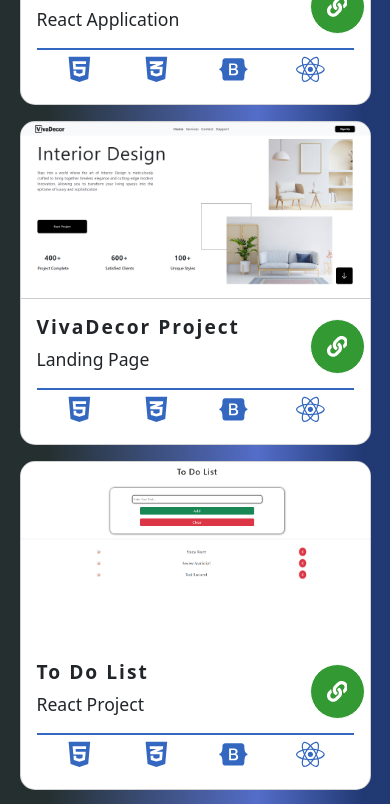
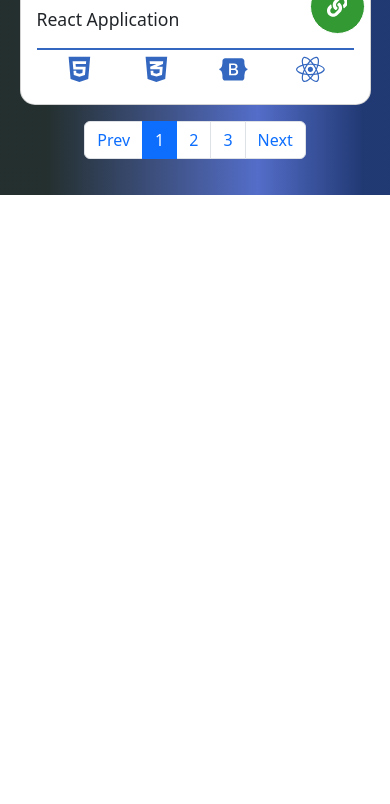
Before and after one commit to Mohamed-A-Awara/portofilo-3wara, a React (Vite) app: page /projects/all in a window 390 px wide. Shown: the part 2380-3184 px from the top of the page. After the commit the page ends 2575 px from the top, so only its background shows below. Built offline with nearby package versions, Linux system fonts and the light colour scheme; grey boxes are pictures that could not be loaded.

Commit message:
Awara Version 2.3.0

```diff
--- a/src/Pages/Projects.jsx
+++ b/src/Pages/Projects.jsx
@@ -47,7 +47,7 @@ function Projects() {
             {/* Header */}
 
 
-            <nav>
+            <nav className='projectNav'>
                 <Link onClick={() => setView('all')}>All Projects</Link>
                 <Link onClick={() => setView('frontend')} className='noborder'>Frontend </Link>
                 {/* <Link onClick={() => setView('frontend')} className='noborder'>Frontend Projects</Link> */}
--- a/src/Pages/ProjectsParts/AllProjects.jsx
+++ b/src/Pages/ProjectsParts/AllProjects.jsx
@@ -1,4 +1,4 @@
-import { } from 'react'
+import { useState } from 'react'
 import '../../Styles/Projects.style.css'
 import { Row, Col, Card, Image } from 'react-bootstrap'
 // import { FaExternalLinkAlt } from 'react-icons/fa'
@@ -21,13 +21,20 @@ function AllProjects() {
     }
     const MobileWidth = screen.availWidth < 768
 
+    const [currentPage, setCurrentPage] = useState(1)
+    const recordsPage = 6
+    const lastIndex = currentPage * recordsPage
+    const firstIndex = lastIndex - recordsPage
+    const records = projects.slice(firstIndex, lastIndex)
+    const nPages = Math.ceil(projects.length / recordsPage)
+    const numbers = [...Array(nPages + 1).keys()].slice(1)
 
     return (
         <section className='all-projects'>
             <div className="HandleContainer mt-4">
                 <Row>
                     {
-                        projects.map((item) => (
+                        records.map((item) => (
                             <>
                                 <Col lg='4' md='6' sm='12' className={MobileWidth ? "mb-5" : "mb-3"} key={item.id}>
                                     <Card className='projectCard'>
@@ -45,7 +52,7 @@ function AllProjects() {
                                             </button>
 
                                             <div className="pro-icons">
-                                                { (item.type == 'frontend' || item.type == 'fullstack') &&
+                                                {(item.type == 'frontend' || item.type == 'fullstack') &&
                                                     <>
                                                         <FaHtml5 />
                                                         <FaCss3Alt />
@@ -63,17 +70,73 @@ function AllProjects() {
                                                 }
                                             </div>
                                         </Card.Body>
-
-
                                     </Card>
                                 </Col>
                             </>
                         ))
                     }
                 </Row>
+
+                <nav className='pagination-parent'>
+                    <ul className='pagination'>
+                        {/* Previous */}
+                        <li className='page-item'>
+                            <a
+                                // href="#"
+                                className='page-link'
+                                onClick={prevPage}
+                            >
+                                Prev
+                            </a>
+                        </li>
+                        {/* Pages */}
+                        {
+                            numbers.map((n, i) => (
+                                <>
+                                    <li className={`page-item ${currentPage == n ? 'active' : ''}`} key={i}>
+                                        <a
+                                            // href="#"
+                                            className='page-link'
+                                            onClick={()=> ChangeCurrentpage(n)}
+                                        >
+                                            {n}
+                                        </a>
+                                    </li>
+
+                                </>
+                            ))
+                        }
+                        {/* Next */}
+                        <li className='page-item'>
+                            <a
+                                // href="#"
+                                className='page-link'
+                                onClick={nextPage}
+                            >
+                                Next
+                            </a>
+                        </li>
+                    </ul>
+                </nav>
             </div>
         </section>
     )
+
+
+    function prevPage (){
+        if (currentPage !== firstIndex){
+            setCurrentPage(currentPage - 1 )
+        }
+
+    }
+    function ChangeCurrentpage (id){
+        setCurrentPage(id)
+    }
+    function nextPage() {
+        if (currentPage !== lastIndex){
+            setCurrentPage(currentPage + 1 )
+        }
+    }
 }
 
 export default AllProjects
--- a/src/Pages/ProjectsParts/BackendPro.jsx
+++ b/src/Pages/ProjectsParts/BackendPro.jsx
@@ -4,7 +4,7 @@ import '../../Styles/Projects.style.css'
 
 function BackendPro() {
     return (
-        <div>BackendPro</div>
+        <h1 className='text-white text-center'>Not Inserted Yet ! 🤦‍♂️ </h1>
     )
 }
 
--- a/src/Pages/ProjectsParts/FrontendPro.jsx
+++ b/src/Pages/ProjectsParts/FrontendPro.jsx
@@ -1,4 +1,4 @@
-import { } from 'react'
+import { useState } from 'react'
 import '../../Styles/Projects.style.css'
 import { Row, Col, Card, Image } from 'react-bootstrap'
 // import { FaExternalLinkAlt } from 'react-icons/fa'
@@ -21,15 +21,23 @@ function FrontendPro() {
     }
     const MobileWidth = screen.availWidth < 768
 
-    let frontItems = projects.filter((item)=> item.type == 'frontend')
+    let frontItems = projects.filter((item) => item.type == 'frontend')
     console.log(frontItems);
+
+    const [currentPage, setCurrentPage] = useState(1)
+    const recordsPage = 6
+    const lastIndex = currentPage * recordsPage
+    const firstIndex = lastIndex - recordsPage
+    const records = frontItems.slice(firstIndex, lastIndex)
+    const nPages = Math.ceil(projects.length / recordsPage)
+    const numbers = [...Array(nPages + 1).keys()].slice(1)
 
     return (
         <section className='all-projects'>
             <div className="HandleContainer mt-4">
                 <Row>
                     {
-                        frontItems.map((item) => (
+                        records.map((item) => (
                             <>
                                 <Col lg='4' md='6' sm='12' className={MobileWidth ? "mb-5" : "mb-3"} key={item.id}>
                                     <Card className='projectCard'>
@@ -47,12 +55,12 @@ function FrontendPro() {
                                             </button>
 
                                             <div className="pro-icons">
-                                                { (item.type == 'frontend' || item.type == 'fullstack') &&
+                                                {(item.type == 'frontend' || item.type == 'fullstack') &&
                                                     <>
                                                         <FaHtml5 />
                                                         <FaCss3Alt />
                                                         <FaBootstrap />
-                                                        <FaJs/>
+                                                        <FaJs />
                                                         <FaReact />
                                                     </>
                                                 }
@@ -74,9 +82,65 @@ function FrontendPro() {
                         ))
                     }
                 </Row>
+                <nav className='pagination-parent'>
+                    <ul className='pagination'>
+                        {/* Previous */}
+                        <li className='page-item'>
+                            <a
+                                // href="#"
+                                className='page-link'
+                                onClick={prevPage}
+                            >
+                                Prev
+                            </a>
+                        </li>
+                        {/* Pages */}
+                        {
+                            numbers.map((n, i) => (
+                                <>
+                                    <li className={`page-item ${currentPage == n ? 'active' : ''}`} key={i}>
+                                        <a
+                                            // href="#"
+                                            className='page-link'
+                                            onClick={() => ChangeCurrentpage(n)}
+                                        >
+                                            {n}
+                                        </a>
+                                    </li>
+
+                                </>
+                            ))
+                        }
+                        {/* Next */}
+                        <li className='page-item'>
+                            <a
+                                // href="#"
+                                className='page-link'
+                                onClick={nextPage}
+                            >
+                                Next
+                            </a>
+                        </li>
+                    </ul>
+                </nav>
             </div>
         </section>
     )
+
+    function prevPage() {
+        if (currentPage !== firstIndex) {
+            setCurrentPage(currentPage - 1)
+        }
+
+    }
+    function ChangeCurrentpage(id) {
+        setCurrentPage(id)
+    }
+    function nextPage() {
+        if (currentPage !== lastIndex) {
+            setCurrentPage(currentPage + 1)
+        }
+    }
 }
 
 export default FrontendPro
--- a/src/Styles/Projects.style.css
+++ b/src/Styles/Projects.style.css
@@ -151,7 +151,7 @@
 
 
 /* Start Parts Of Projects */
-.project-section nav {
+.project-section .projectNav {
     display: flex;
     width: 60%;
     margin: 20px auto;
@@ -163,7 +163,7 @@
     transition: 1s all ease-in-out;
 }
 
-.project-section nav a {
+.project-section .projectNav a {
     display: flex;
     justify-content: center;
     align-items: center;
@@ -180,31 +180,34 @@
     transition: 1s all ease-in-out;
 }
 
-.project-section nav .noborder {
+.project-section .projectNav .noborder {
     border-radius: 0;
     border-left: 2px solid black;
     border-right: 2px solid black;
 }
 
-.project-section nav .noright {
+.project-section .projectNav .noright {
     border-radius: 0px 100px 100px 0px;
 }
 
-.project-section nav a:hover {
+.project-section .projectNav a:hover {
     background: -webkit-linear-gradient(top, rgb(50, 69, 108), rgb(66, 66, 102), rgb(21, 43, 61));
 }
 
-.project-section nav a:focus {
+.project-section .projectNav a:focus {
     color: white;
     font-size: 22px;
 }
-
+.pagination-parent{
+    display: flex;
+    justify-content: center;
+}
 
 @media (max-width: 768px) {
-    .project-section nav {
+    .project-section .projectNav {
         width: 95%;
     }
-    .project-section nav a {
+    .project-section .projectNav a {
         font-size: 18px;
         font-weight: 600 !important;
     }
```
